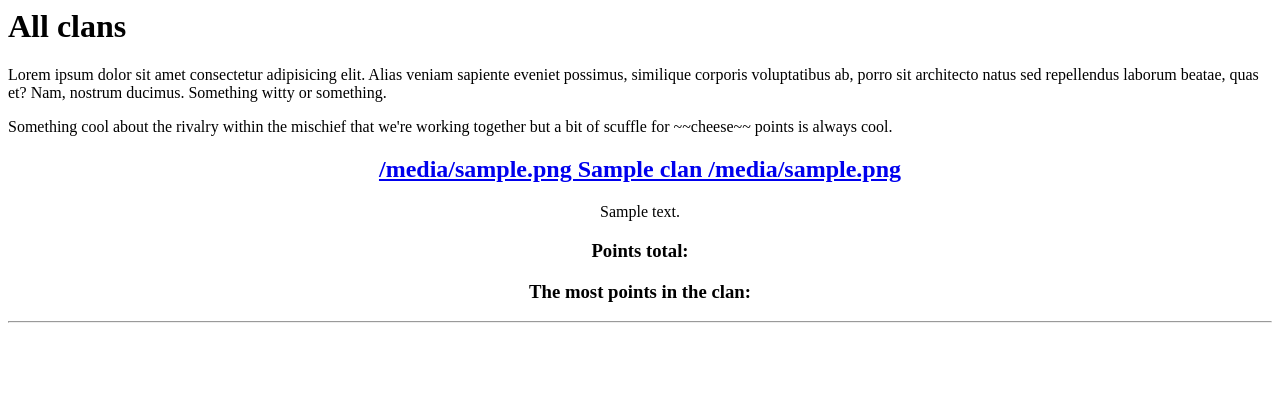
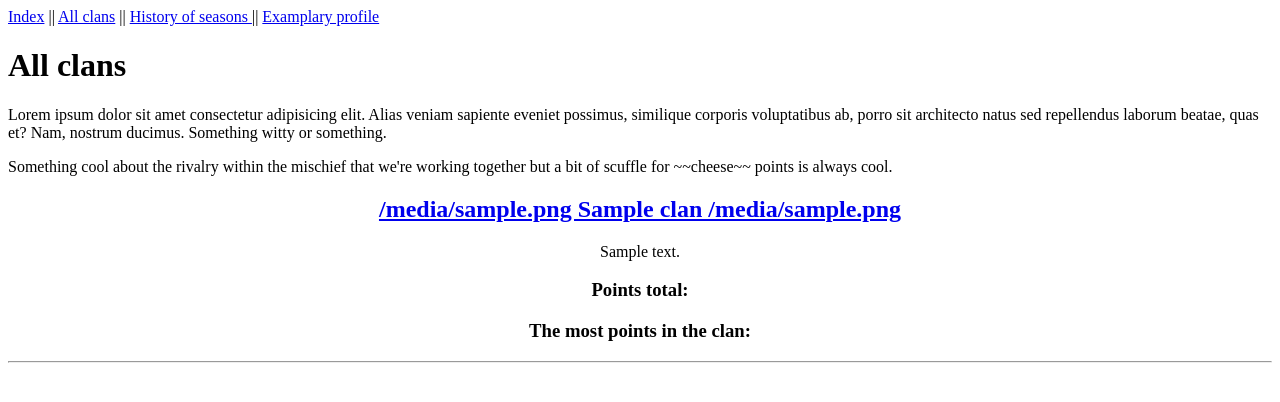
Before and after one commit to Rattchen/Scuffle, a Django app: template templates/scuffle/clan_list.html in a window 1280 px wide. Shown: the top 402 px of the page. Run offline with Django 3.2, Linux system fonts and the light colour scheme; the template is opened without the code that fills it: most values are stand-ins (such as "Sample title", 1, 10 or a date in 2020).

Commit message:
Add a base.html template

```diff
--- /dev/null
+++ b/templates/scuffle/base.html
@@ -0,0 +1,18 @@
+<!DOCTYPE html>
+<html lang="en">
+<head>
+    <meta charset="UTF-8">
+    <meta http-equiv="X-UA-Compatible" content="IE=edge">
+    <meta name="viewport" content="width=device-width, initial-scale=1.0">
+    <title>{% block "title" %}{% endblock %} || Scuffle clans</title>
+</head>
+<body>
+    <nav>
+        <a href="{% url 'scuffle:index' %}">Index</a> ||
+        <a href="{% url 'scuffle:clan_list' %}">All clans</a> ||
+        <a href="{% url 'scuffle:history' %}">History of seasons </a> ||
+        <a href="{% url 'scuffle:profile' handle='person1' %}">Examplary profile</a>
+    </nav>
+    {% block "content" %}{% endblock %}
+</body>
+</html>
--- a/templates/scuffle/clan.html
+++ b/templates/scuffle/clan.html
@@ -1,3 +1,7 @@
+{% extends "scuffle/base.html" %}
+{% block "title" %}Clan {{clan.name}}{% endblock %}
+{% block "content" %}
+
 <h1>{{clan.icon}} {{clan.name}} {{clan.icon}}</h1>
 <p>{{clan.description}}</p>
 <h2>Clan leaderboard:</h2>
@@ -14,3 +18,5 @@
 {% endfor %}
 <h2>Clan activity:</h2>
 logs of the last few stuff, load every 5 or 10 items; mostly from Nibble, I guess
+
+{% endblock %}
--- a/templates/scuffle/clan_list.html
+++ b/templates/scuffle/clan_list.html
@@ -1,3 +1,7 @@
+{% extends "scuffle/base.html" %}
+{% block "title" %}List of clans{% endblock %}
+{% block "content" %}
+
 <h1>All clans</h1>
 <p>Lorem ipsum dolor sit amet consectetur adipisicing elit. Alias veniam sapiente eveniet possimus, similique corporis voluptatibus ab, porro sit architecto natus sed repellendus laborum beatae, quas et? Nam, nostrum ducimus. Something witty or something. </p>
 <p>Something cool about the rivalry within the mischief that we're working together but a bit of scuffle for ~~cheese~~ points is always cool.</p>
@@ -6,7 +10,7 @@
     <div style="text-align: center;">
 
         <h2>
-            <a href="{% url 'clan' pk=clan.id %}">
+            <a href="{% url 'scuffle:clan' pk=clan.id %}">
                 {{clan.icon}} {{clan.name}} {{clan.icon}}
             </a>
         </h2>
@@ -24,3 +28,5 @@
 
     </div>
 {% endfor %}
+
+{% endblock %}
--- a/templates/scuffle/index.html
+++ b/templates/scuffle/index.html
@@ -1 +1,5 @@
+{% extends "scuffle/base.html" %}
+{% block "title" %}Welcome!{% endblock %}
+{% block "content" %}
 {{message}}! :&gt;
+{% endblock %}
--- a/templates/scuffle/leaderboard.html
+++ b/templates/scuffle/leaderboard.html
@@ -1,3 +1,7 @@
+{% extends "scuffle/base.html" %}
+{% block "title" %}Leaderboard{% endblock %}
+{% block "content" %}
+
 {% for clan in clans %}
     <h1>{{clan.icon}} {{clan.name}} {{clan.icon}}</h1>
     {% for person in clan.leaderboard %}
@@ -7,3 +11,5 @@
     </div>
     {% endfor %}
 {% endfor %}
+
+{% endblock %}
--- a/templates/scuffle/profile.html
+++ b/templates/scuffle/profile.html
@@ -1,3 +1,7 @@
+{% extends "scuffle/base.html" %}
+{% block "title" %}{{profile.nibbleProfile.user.username}}'s Profile{% endblock %}
+{% block "content" %}
+
 <h1>{{profile.nibbleProfile.avatar}} {{profile.nibbleProfile.user.username}}</h1>
 <h2 style="font-style: italic;">@{{profile.nibbleProfile.handle}}</h2>
 <h3>Points total: {{profile.points_in_total}}</h3>
@@ -12,3 +16,5 @@
 nibbleProfile: <a href="{% url 'nibble:profile' handle=profile.nibbleProfile.handle %}">
     Go to this person's profile on Nibble!
 </a>
+
+{% endblock %}
--- a/templates/scuffle/season_history.html
+++ b/templates/scuffle/season_history.html
@@ -1,3 +1,7 @@
+{% extends "scuffle/base.html" %}
+{% block "title" %}Season Archive{% endblock %}
+{% block "content" %}
+
 {% for season in seasons %}
 <h1>Season #{{season.ordinal}}: <i>{{season.name}}</i></h1>
 <b>Started on</b> {{season.start_date}}, <b>ended on</b> {{season.end_date}} <br/>
@@ -5,3 +9,5 @@
 {{record}} <br/>
 {% endfor %}
 {% endfor %}
+
+{% endblock %}
```
